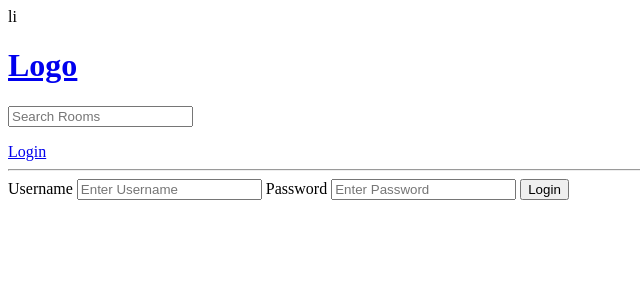
After one commit to pshunt/StudyBud, a Django app: page /login/ in a window 1280 px wide. The commit adds this page. Shown: the top 300 px of the page, without its empty margins (0-640 px from the left). Run offline with Django 3.2, Linux system fonts and the light colour scheme.

Commit message:
add login and logout

```diff
--- /dev/null
+++ b/palpro/palpro/base/templates/base/login_register.html
@@ -0,0 +1,20 @@
+{% extends 'main.html'%}
+{% block content %}
+
+<div>
+    <form method="POST" action="">
+        {% csrf_token %}
+
+        <label>Username</label>
+        <input type="text" name="username" placeholder="Enter Username" />
+
+        <label>Password</label>
+        <input type="password" name="password" placeholder="Enter Password" />
+
+        <input type="submit" value="Login" />
+
+
+    </form>
+</div>
+
+{% endblock content %}
--- a/palpro/palpro/base/urls.py
+++ b/palpro/palpro/base/urls.py
@@ -3,6 +3,8 @@ from . import views
 
 
 urlpatterns = [
+    path('login/', views.loginPage, name='login'),
+    path('logout/', views.logoutUser, name='logout'),
     path('', views.home, name='home'),
     path('room/<str:pk>/', views.room, name='room'),
 
--- a/palpro/palpro/base/views.py
+++ b/palpro/palpro/base/views.py
@@ -1,5 +1,8 @@
 from django.shortcuts import render, redirect
+from django.contrib import messages
 from django.db.models import Q
+from django.contrib.auth.models import User
+from django.contrib.auth import authenticate, login, logout
 from .models import Room, Topic
 from .forms import RoomForm
 
@@ -10,6 +13,35 @@ from .forms import RoomForm
 # ]
 
 # Create your views here.
+
+def loginPage(request):
+
+    if request.method == 'POST':
+        username = request.POST.get('username')
+        password = request.POST.get('password')
+
+        try:
+            user = User.objects.get(username=username)
+        except:
+            messages.error(request, 'User does not exist')
+
+        user = authenticate(request, username=username, password=password)
+
+        if user is not None:
+            login(request, user)
+            return redirect('home')
+        else:
+            messages.error(request, 'Username or password does not exist')
+
+    context = {}
+    return render(request, 'base/login_register.html', context)
+
+def logoutUser(request):
+    logout(request)
+    return redirect('home')
+
+
+
 def home(request):
     q = request.GET.get('q') if request.GET.get('q') != None else ''
     rooms = Room.objects.filter(
--- a/palpro/palpro/templates/main.html
+++ b/palpro/palpro/templates/main.html
@@ -1,4 +1,4 @@
-<!DOCTYPE html>
+li<!DOCTYPE html>
 <html>
     <head>
         <meta charset="uft-8">
@@ -9,6 +9,14 @@
 
         {% include 'navbar.html' %}
 
+        {% if messages %}
+        <ul class="messages">
+            {% for message in messages %}
+            <li> {{message}}</li>
+            {% endfor %}
+        </ul>
+        {% endif %}
+
         {% block content %}
 
         {% endblock %}
--- a/palpro/palpro/templates/navbar.html
+++ b/palpro/palpro/templates/navbar.html
@@ -7,4 +7,10 @@
 
 </form>
 
+{% if request.user.is_authenticated %}
+<a href="{% url 'logout' %}">Logout</a>
+{% else %}
+<a href="{% url 'login' %}">Login</a>
+{% endif %}
+
 <hr>
```
Also changed, not shown: palpro/palpro/db.sqlite3.
